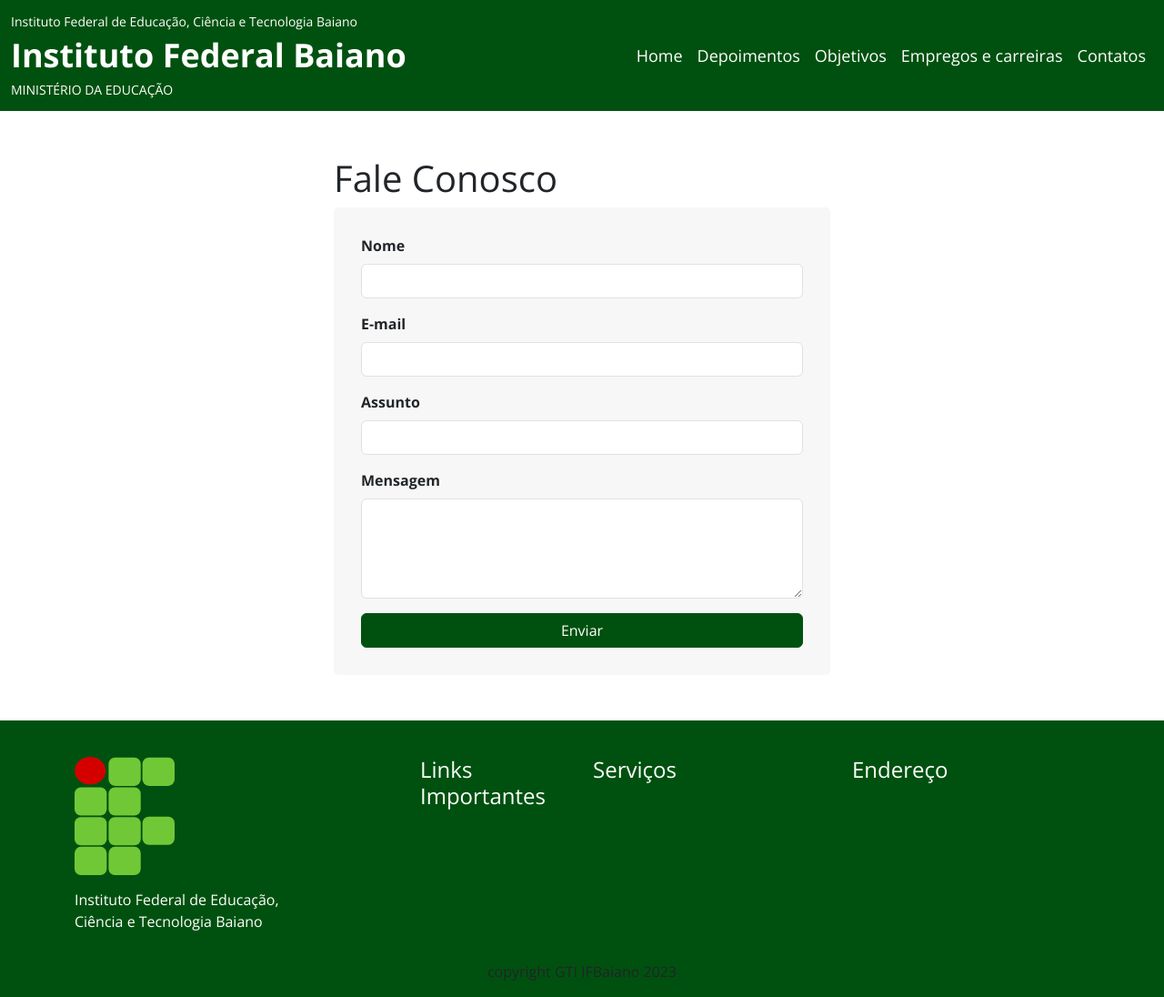
After one commit to viniciostec22/Portal_do_Egresso, a Django app: page /contato in a window 1280 px wide. The commit adds this page. Shown: the whole page at 91% size. Run offline with Django 4.2, Linux system fonts and the light colour scheme; data that the repository does not hold is empty; some libraries are stand-ins or nearby versions.

Commit message:
Pagina de contato/envio de mensagem
criação da pagina de contato e envio da do email

```diff
--- /dev/null
+++ b/Home/templates/contato.html
@@ -0,0 +1,48 @@
+{% extends 'base.html' %}
+{% load bootstrap5 %}
+{% load static %}
+
+{% block head %}
+  <link rel="stylesheet" href="{% static 'home/css/contact.css' %}">
+{% endblock head %}
+
+{% block title %}Fale-conosco{% endblock title %}
+
+{% block content %}
+{% if messages %}
+{% for message in messages %}
+<div class="alert {{message.tags}} alert-dismissible fade show ">
+  {{message}}
+  <button type="button" class="btn-close" data-bs-dismiss="alert" aria-label="Close"></button>
+</div>
+
+{% endfor %}
+{% endif %}
+  <div class="container">
+    <div class="row justify-content-center">
+      <div class="col-md-6">
+        <h1>Fale Conosco</h1>
+        <form action="{% url 'contato'%}" method="POST" class="contact-form">
+          {% csrf_token %}
+          <div class="mb-3">
+            <label for="name" class="form-label">Nome</label>
+            <input type="text" class="form-control" id="name" name="name" required>
+          </div>
+          <div class="mb-3">
+            <label for="email" class="form-label">E-mail</label>
+            <input type="email" class="form-control" id="email" name="email" required>
+          </div>
+          <div class="mb-3">
+            <label for="assunto" class="form-label">Assunto</label>
+            <input type="text" class="form-control" id="assunto" name="assunto" required>
+          </div>
+          <div class="mb-3">
+            <label for="message" class="form-label">Mensagem</label>
+            <textarea class="form-control" id="message" name="message" rows="4" required></textarea>
+          </div>
+          <button type="submit" class="btn btn-primary">Enviar</button>
+        </form>
+      </div>
+    </div>
+  </div>
+{% endblock content %}
--- a/Home/urls.py
+++ b/Home/urls.py
@@ -9,6 +9,7 @@
     path('empregos-carreira/', views.empregos_carrera, name='empregos_carreira'),
     path('cursos_do_campus/<int:campus_id>/', views.cursos_do_campus, name='cursos_do_campus'),
     path('politica-privacidade/', views.politica_privacidade, name="politica-privacidade"),
+    path('contato', views.contato, name='contato')
 
 
 ]
--- a/Home/views.py
+++ b/Home/views.py
@@ -12,6 +12,7 @@
 from django.core.mail import EmailMultiAlternatives
 from django.template.loader import render_to_string
 from django.utils.html import strip_tags
+from django.core.mail import send_mail
 
 
 
@@ -210,3 +211,30 @@
                                              'endereco':endereco,
                                              'empregos_carrera':empregos_carrera,
                                              })
+
+
+def contato(request):
+  links = Rodape_links.objects.all()
+  servicos = Rodape_servico.objects.all()
+  endereco = Endereco.objects.all().first()
+  if request.method == 'GET':
+    return render(request, 'contato.html',{'links':links,'servicos':servicos,'endereco':endereco,})
+
+  elif request.method == 'POST':
+    name = request.POST.get('name')
+    email = request.POST.get('email')
+    assunto = request.POST.get('assunto')
+    message = request.POST.get('message')
+
+    # Envie o e-mail usando a função send_mail do Django
+    send_mail(
+        assunto,
+        f'Nome: {name}\nE-mail: {email}\nMensagem: {message}',
+        settings.DEFAULT_FROM_EMAIL,  # E-mail remetente
+        [settings.DEFAULT_FROM_EMAIL],  # Lista de destinatários
+        fail_silently=False,
+    )
+
+     # Redirecione para uma página de confirmação ou exiba uma mensagem de sucesso
+    messages.add_message(request, constants.SUCCESS, 'Mensagem enviada com Sucesso!!')
+    return redirect('contato')
--- a/templates/components/__Header.html
+++ b/templates/components/__Header.html
@@ -41,8 +41,8 @@
           </a>
         </li>
         <li class="nav-item">
-          <a class="nav-link disabled"
-            href="#" tabindex="-1"
+          <a class="nav-link"
+            href="{% url 'contato' %}" tabindex="-1"
             aria-disabled="true">Contatos
           </a>
         </li>
--- a/templates/static/general/css/general.css
+++ b/templates/static/general/css/general.css
@@ -57,7 +57,7 @@
 }
 .carousel-item img{
   width: 100%;
-  height: 80vh;
+  height: 600px;
 }
 
  .carousel-caption {
@@ -258,7 +258,7 @@
 }
 .carousel {
   max-width: 100%; /* ou um valor específico, como 800px */
-  height: auto;
+
 }
 .carousel-item img {
   width: 100%;
@@ -296,7 +296,7 @@
   }
 
   .carousel-item {
-    height: 150px; /* ajuste conforme necessário */
+    height: auto; /* ajuste conforme necessário */
   }
 
 }
--- /dev/null
+++ b/templates/static/home/css/contact.css
@@ -0,0 +1,32 @@
+/* contact.css */
+@import url(../../general/css/root.css);
+.container {
+  margin-top: 50px;
+}
+
+.contact-form {
+  background-color: #f7f7f7;
+  padding: 30px;
+  border-radius: 5px;
+}
+
+.contact-form h1 {
+  text-align: center;
+  margin-bottom: 30px;
+}
+
+.form-label {
+  font-weight: bold;
+}
+
+.btn-primary {
+  width: 100%;
+  background-color: var(--main-color);
+  border-color: var(--main-color);
+}
+
+.btn-primary:hover{
+  background-color: var(--differential-color);
+  border-color: var(--differential-color);
+  transition: 0.5s;
+}
```
Also changed, not shown: Portal_egressos/settings.py (+5 -5 lines), img/Home.jpg (added), img/Home.png (added), img/Statistics.jpg (added).
